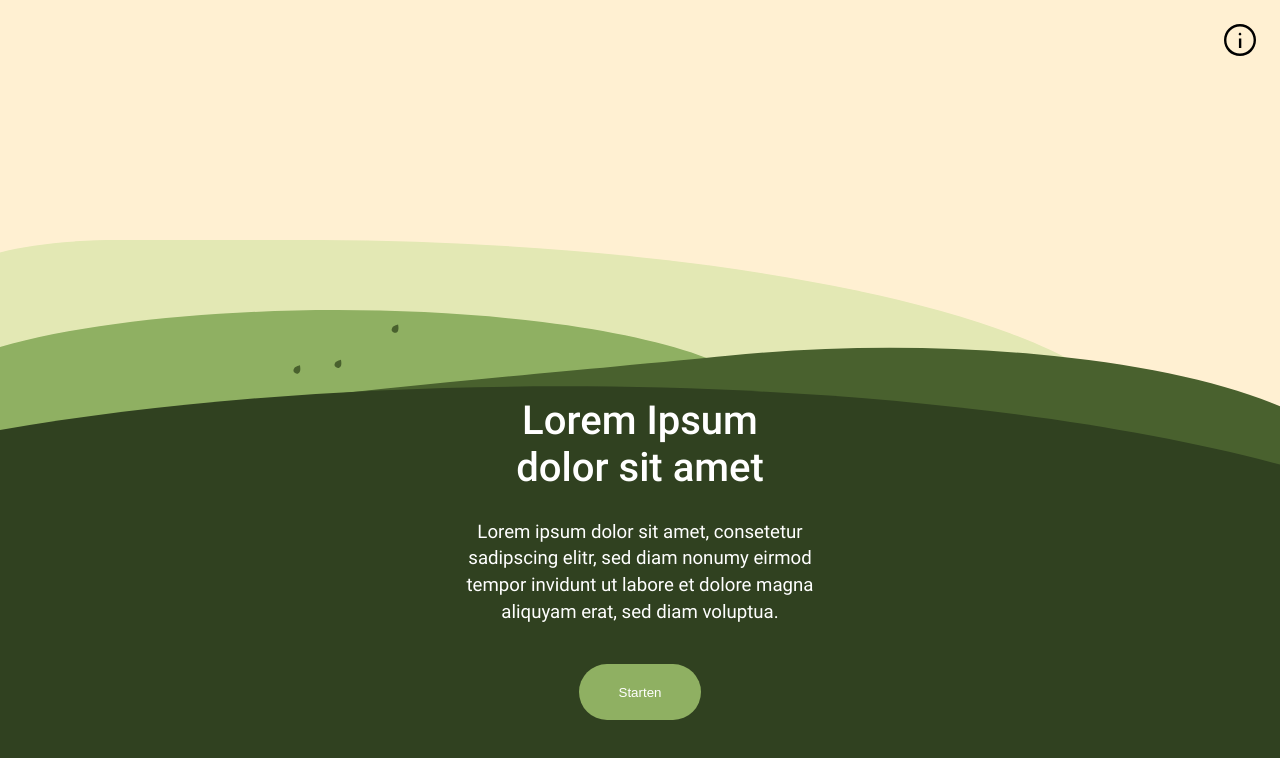
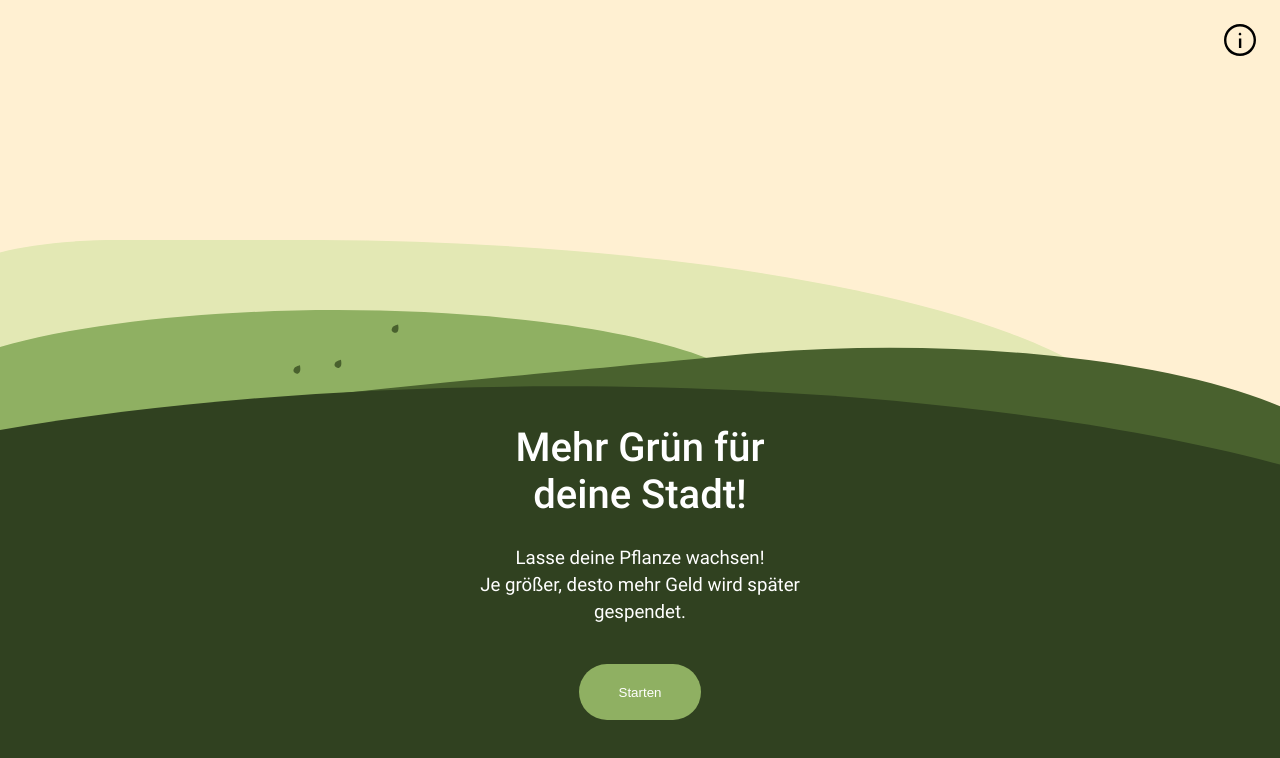
Before and after one commit to NataliaLinnik/girls-day, a React (Create React App) app: page / in a window 1280 px wide. Shown: the top 758 px of the page. Built offline with nearby package versions, Linux system fonts and the light colour scheme.

Commit message:
Adjusted texts

```diff
--- a/src/components/EndScreen.js
+++ b/src/components/EndScreen.js
@@ -7,10 +7,8 @@ function EndScreen({ counter, setShowInfoPage, width, height }) {
       <img className="bg-hills" src="/images/bg-hills.svg" alt="Green hills" />
 
       <div className="success">Gut gemacht!</div>
-      <div className="success-description">
-        Dein Baum ist um {counter} cm gewachsen. Das entspricht einer Spende von
-      </div>
-      <div className="success-price"> {counter / 10} EUR</div>
+      <div className="success-description">Klasse! Du hast {counter} Klicks geschafft. Dein Baum ist um {height - 150} cm gewachsen. Das entspricht einer Spende von</div>
+      <div className="success-price"> {(height - 150) / 10} EUR</div>
       <button
         className="play-again-button"
         onClick={() => {
--- a/src/components/StartScreen.js
+++ b/src/components/StartScreen.js
@@ -7,14 +7,14 @@ function StartScreen({ setIsGameRunning, setShowInfoPage }) {
       <StartScreenBackground />
       <div className="start-screen-textbox">
         <h1>
-          Lorem Ipsum
+          Mehr Grün für
           <br />
-          dolor sit amet
+          deine Stadt!
         </h1>
         <p>
-          Lorem ipsum dolor sit amet, consetetur sadipscing elitr, sed diam
-          nonumy eirmod tempor invidunt ut labore et dolore magna aliquyam erat,
-          sed diam voluptua.
+          Lasse deine Pflanze wachsen!
+          <br />
+          Je größer, desto mehr Geld wird später gespendet.
         </p>
         <button className="start-button" onClick={() => setIsGameRunning(true)}>
           Starten
```
